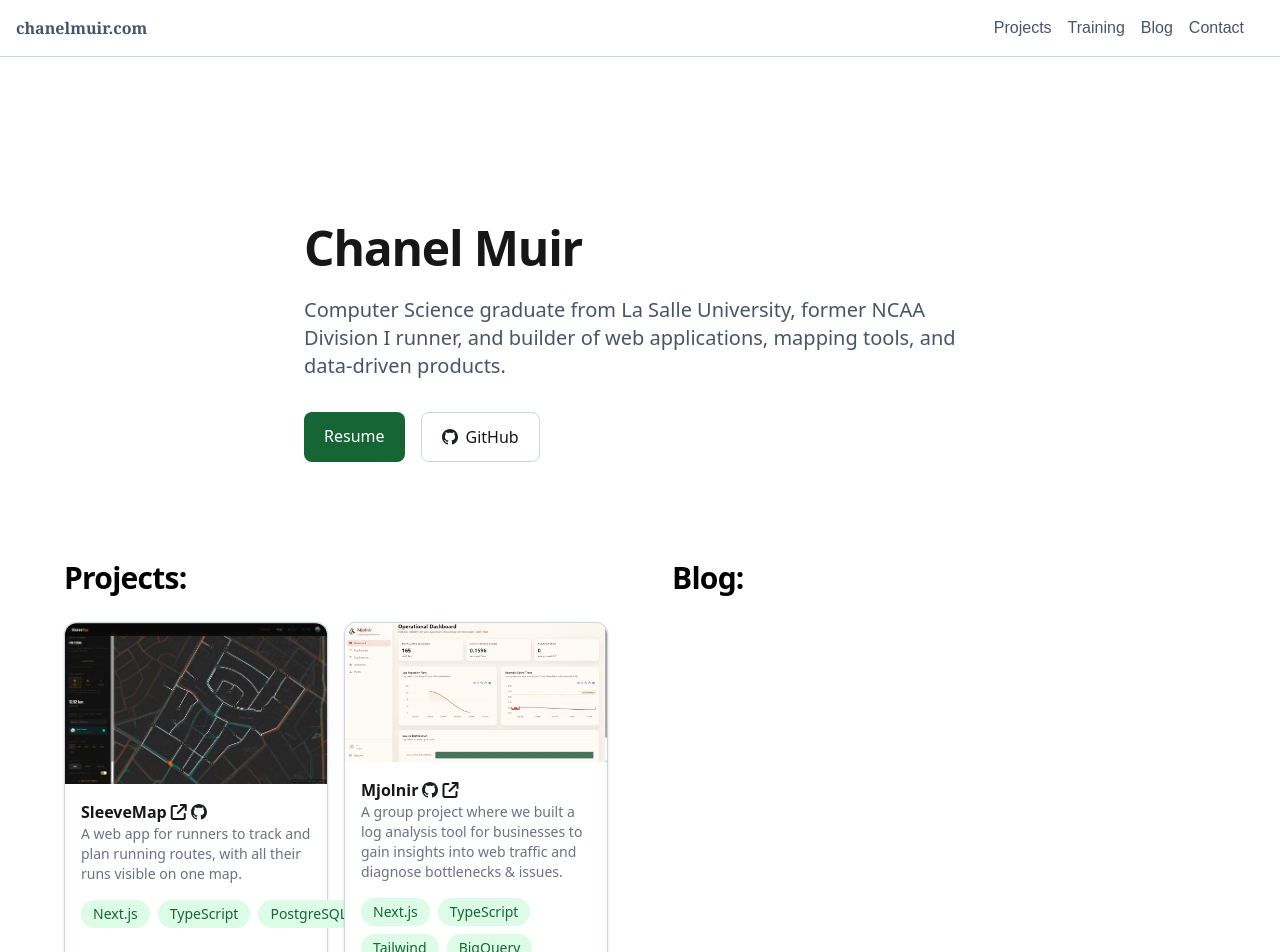
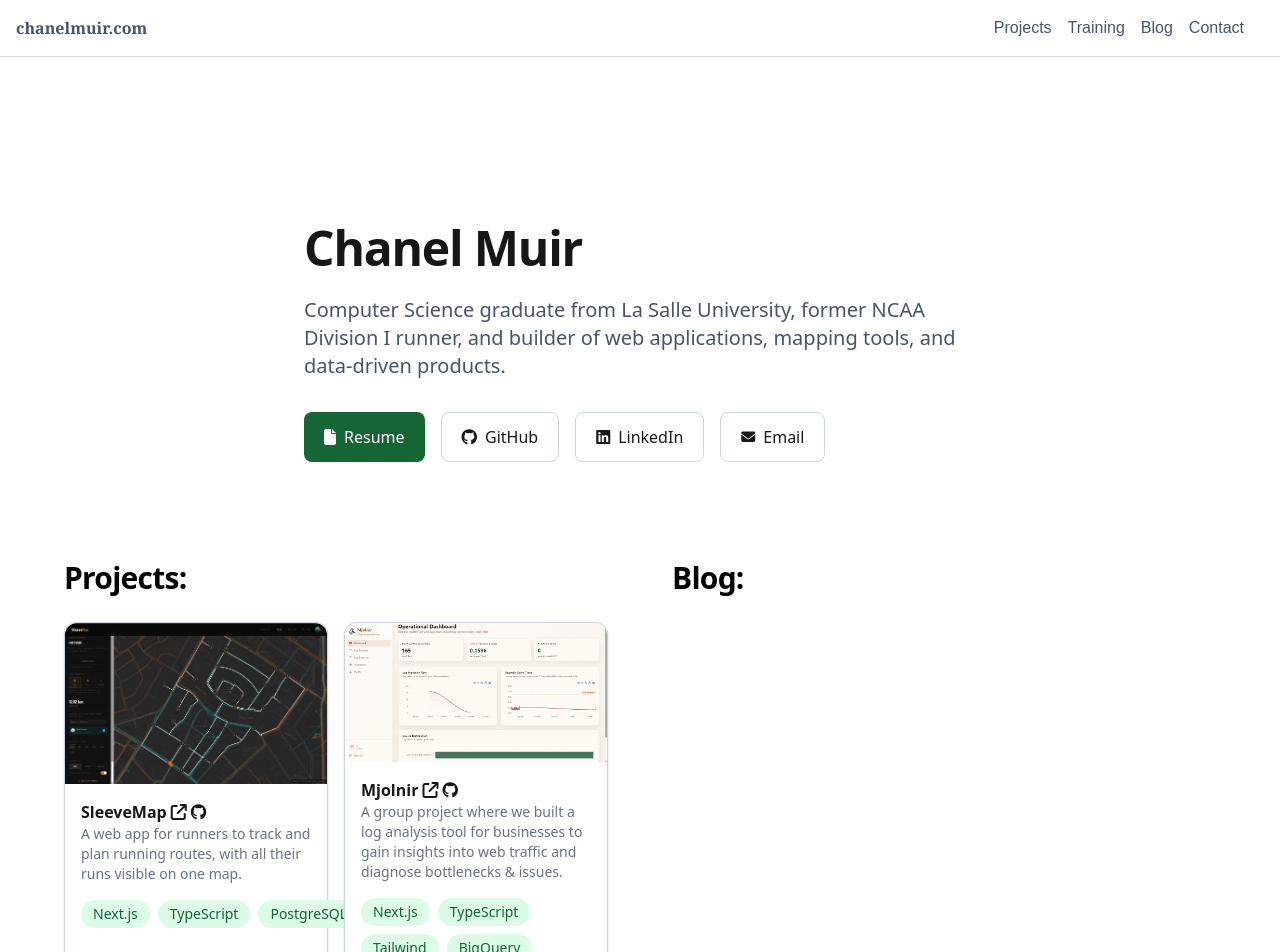
Before and after one commit to Chanelmuir/Personal-Site, a Next.js app: page / in a window 1280 px wide. Shown: the top 952 px of the page. Built offline with nearby package versions, Linux system fonts and the light colour scheme.

Commit message:
Adding better contact links

```diff
--- a/app/page.tsx
+++ b/app/page.tsx
@@ -20,17 +20,41 @@ export default function Home() {
           <div className="mt-8 flex gap-4">
             <a
               href="/resume.pdf"
-              className="rounded-lg bg-accent px-5 py-3 text-white hover:opacity-90">
+              target="_blank"
+              rel="noopener noreferrer"
+              className="inline-flex items-center gap-2 rounded-lg bg-accent px-5 py-3 text-white hover:opacity-90">
+              <i className="fa-solid fa-file"></i>
               Resume
             </a>
 
             <a
               href="https://github.com/chanelmuir"
+              target="_blank"
+              rel="noopener noreferrer"
               className="inline-flex items-center gap-2 rounded-lg border border-border px-5 py-3 hover:border-accent"
             >
-              <Image src="/github_logo.svg" alt="GitHub Icon" width={16} height={16} className="align-middle" />
+              <i className="fa-brands fa-github"></i>
               GitHub
             </a>
+
+            <a
+              href="https://www.linkedin.com/in/chanelmuir/"
+              target="_blank"
+              rel="noopener noreferrer"
+              className="inline-flex items-center gap-2 rounded-lg border border-border px-5 py-3 hover:border-accent"
+            >
+              <i className="fa-brands fa-linkedin"></i>
+              <span>LinkedIn</span>
+            </a>
+
+            <a
+              href="mailto:chanelkmuir@gmail.com"
+              className="inline-flex items-center gap-2 rounded-lg border border-border px-5 py-3 hover:border-accent"
+            >
+              <i className="fa-solid fa-envelope text-sm" />
+              <span>Email</span>
+            </a>
+
           </div>
         </section>
         {/* Projects & Blog */}
@@ -49,7 +73,9 @@ export default function Home() {
                   <a href="https://sleevemap.chanelmuir.com/" target="_blank" rel="noopener noreferrer" className="pl-1">
                     <i className="fa-solid fa-arrow-up-right-from-square" />
                   </a>
-                  <a href="https://github.com/chanelmuir/sleevemap" target="_blank" rel="noopener noreferrer" className="pl-1 pr-0"><Image src="/github_logo.svg" alt="GitHub Icon" width={16} height={16} className="align-middle" /></a>
+                  <a href="https://github.com/chanelmuir/sleevemap" target="_blank" rel="noopener noreferrer" className="pl-1 pr-0">
+                    <i className="fa-brands fa-github"></i>
+                  </a>
                 </span>
                 <p className="text-sm text-gray-500">
                   A web app for runners to track and plan running routes, with all their runs visible on one map.
@@ -76,9 +102,11 @@ export default function Home() {
                 <div className="p-4">
                   <span className="flex items-left items-center">
                     <h2 className="font-bold">Mjolnir</h2>
-                    <a href="https://github.com/Dmitry-H1/Mjolnirv2" target="_blank" rel="noopener noreferrer" className="pl-1 pr-0"><Image src="/github_logo.svg" alt="GitHub Icon" width={16} height={16} className="align-middle" /></a>
                     <a href="https://mjolnir.live/login/" target="_blank" rel="noopener noreferrer" className="pl-1">
                       <i className="fa-solid fa-arrow-up-right-from-square" />
+                    </a>
+                    <a href="https://github.com/Dmitry-H1/Mjolnirv2" target="_blank" rel="noopener noreferrer" className="pl-1 pr-0">
+                      <i className="fa-brands fa-github"></i>
                     </a>
                   </span>
                   <p className="text-sm text-gray-500">
@@ -108,7 +136,9 @@ export default function Home() {
                 <div className="p-4">
                   <span className="flex items-left items-center">
                     <h2 className="font-bold">Specific Site Blocker</h2>
-                    <a href="https://github.com/Chanelmuir/Selective-Site-Blocker" target="_blank" rel="noopener noreferrer" className="pl-1 pr-0"><Image src="/github_logo.svg" alt="GitHub Icon" width={16} height={16} className="align-middle" /></a>
+                    <a href="https://github.com/Chanelmuir/Selective-Site-Blocker" target="_blank" rel="noopener noreferrer" className="pl-1 pr-0">
+                      <i className="fa-brands fa-github"></i>
+                    </a>
                   </span>
                   <p className="text-sm text-gray-500">
                     A chrome extension that allows users to block websites, whilst allowing access to specific pages on those sites.
```
Also changed, not shown: 1 other file (tests, documents, lock files or other folders).
